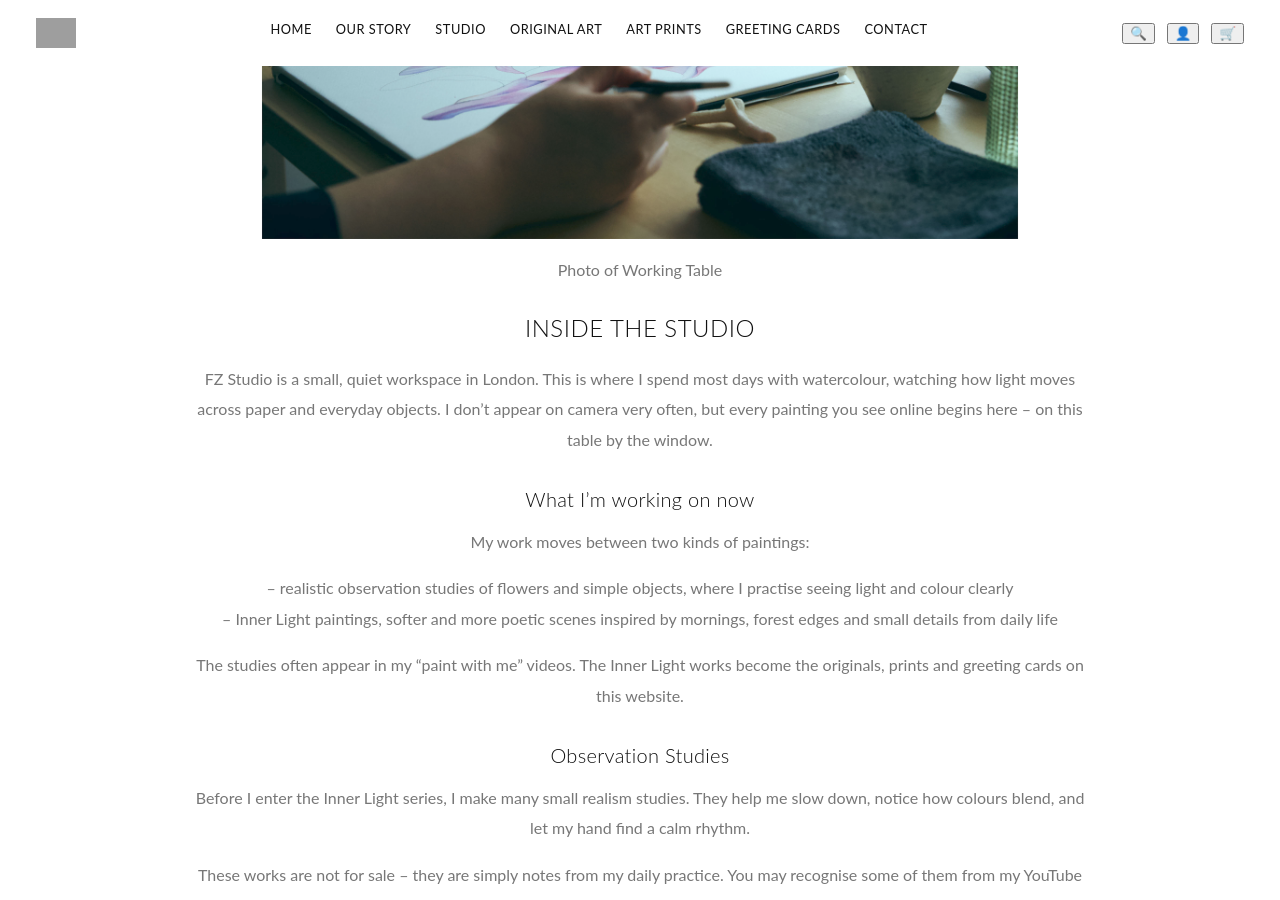
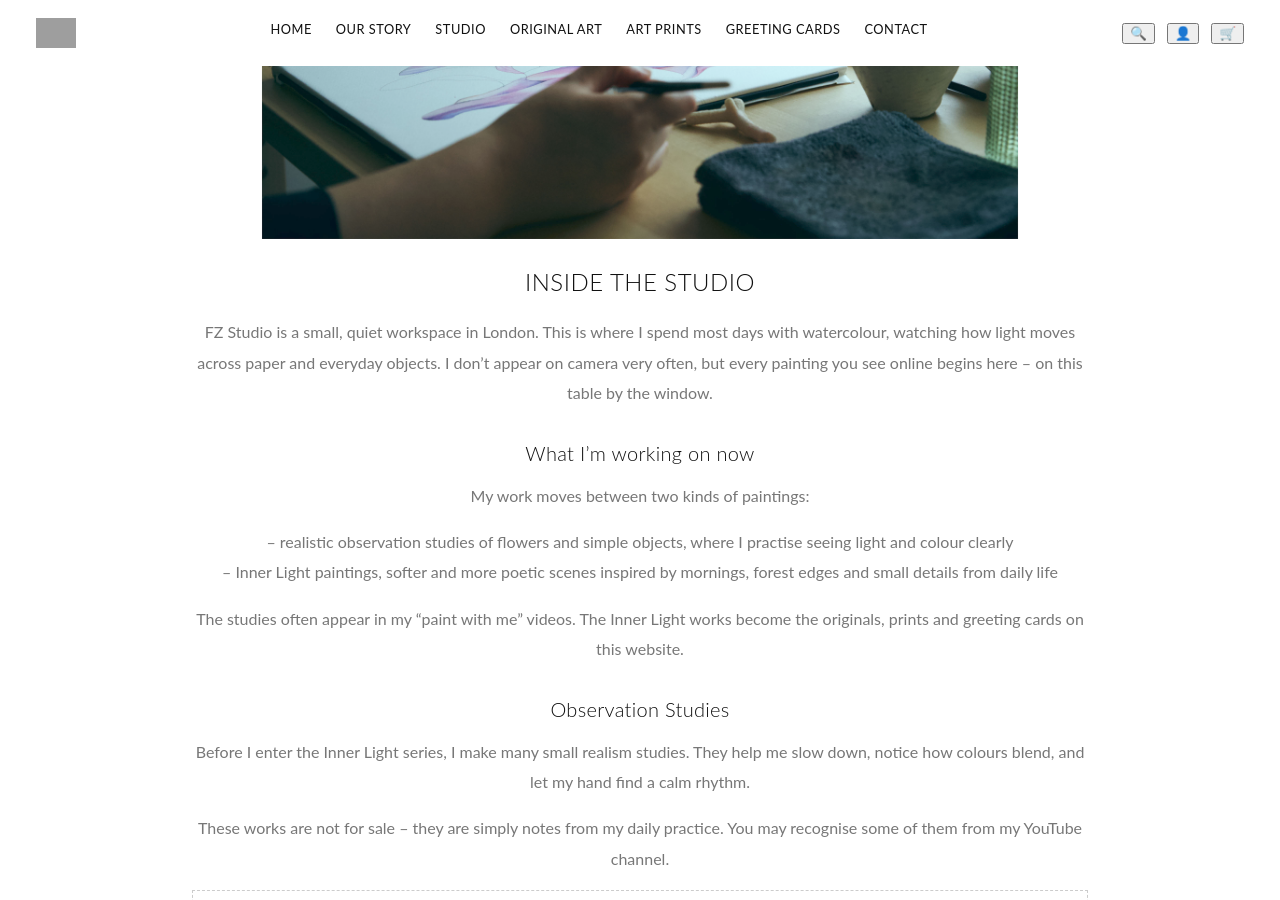
Before and after one commit to Leondecoding/Leondecoding.github.io, a Jekyll site: the page built from studio.html, in a window 1280 px wide and 900 px high, scrolled down 363 px. Built offline with Jekyll 4.4.1, drawn with Linux system fonts in a browser that asks for light colours; grey boxes are pictures that could not be loaded.

Commit message:
Update studio.html

```diff
--- a/studio.html
+++ b/studio.html
@@ -112,7 +112,7 @@ permalink: /studio/
       <!-- 先用占位图，等你有合适的照片再换路径 -->
       <img src="{{ '/assets/images/studio-hero.jpg' | relative_url }}" alt="Photo of Working Table">
     </div>
-    <p class="studio-kicker">Photo of Working Table</p>
+
     <h1>INSIDE THE STUDIO</h1>
 
     <p>FZ Studio is a small, quiet workspace in London.
```
